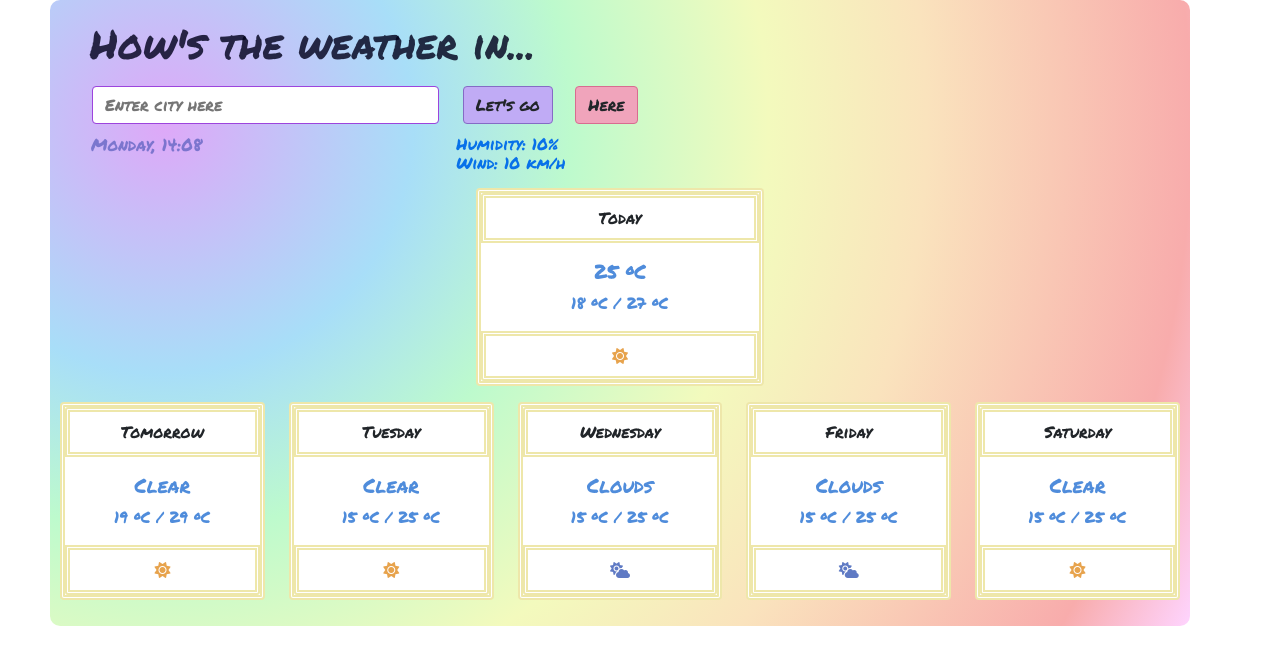
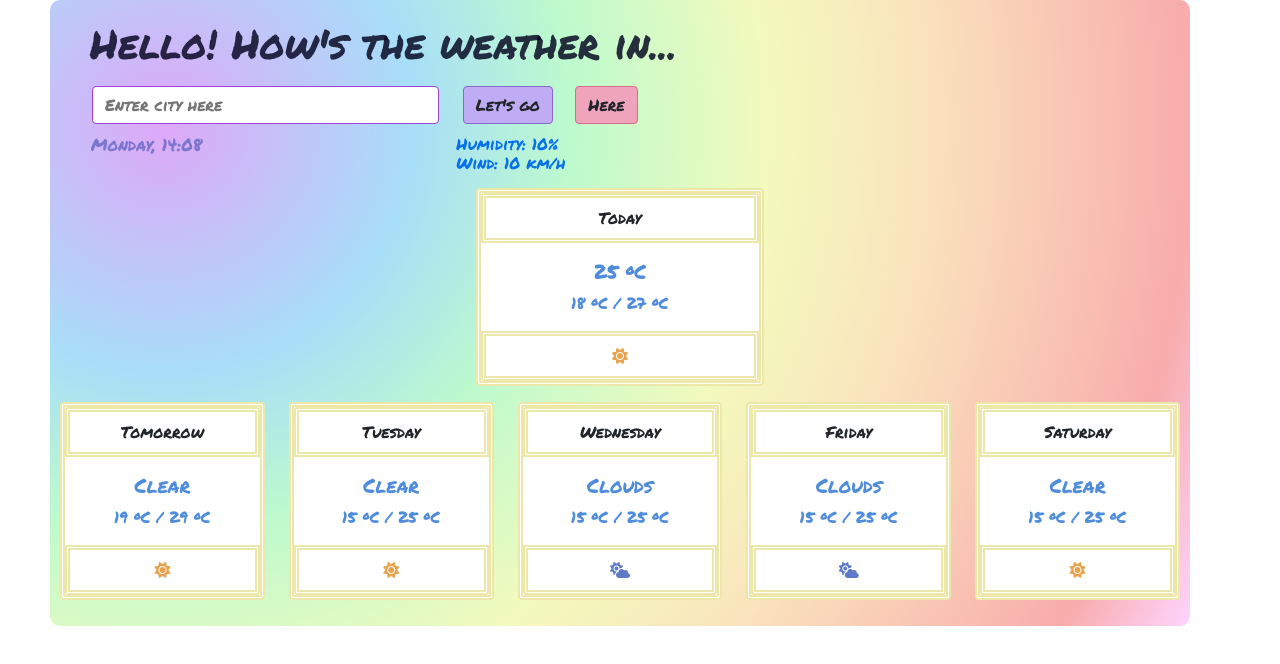
Before and after one commit to ritaipg/weather-app-hub, a website built with Parcel: page index.html in a window 1280 px wide. Built offline with nearby package versions, Linux system fonts and the light colour scheme; no server answers.

Commit message:
testing connection github netlify

```diff
--- a/index.html
+++ b/index.html
@@ -24,7 +24,7 @@
 
   <body>
     <div class="container">
-      <h1>How's the weather in...</h1>
+      <h1> Hello! How's the weather in...</h1>
       <form id="enter-city">
         <div class="row">
           <div class="col-4">
```
